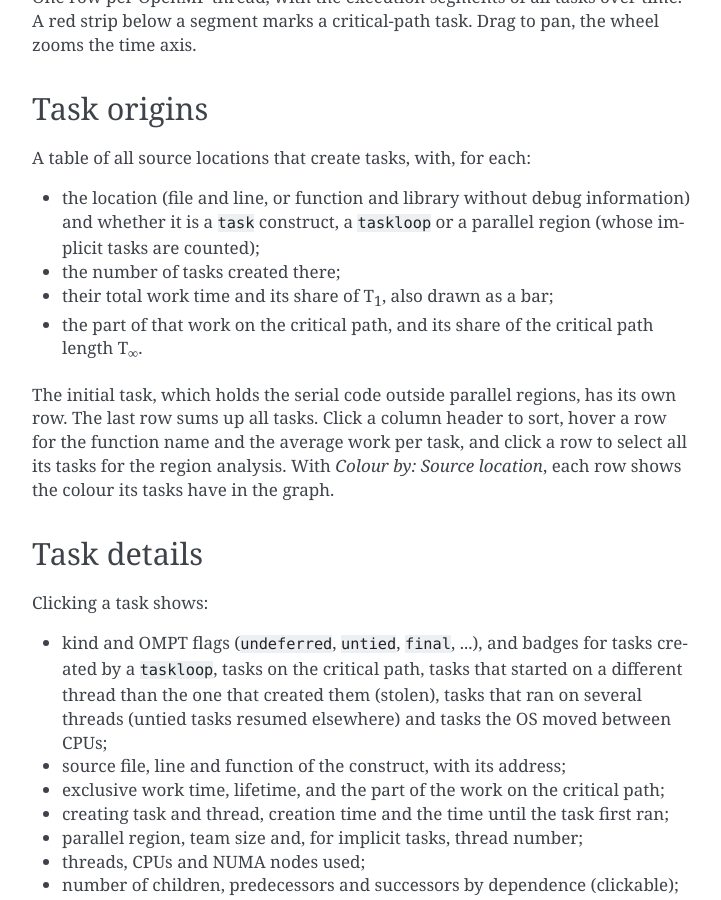
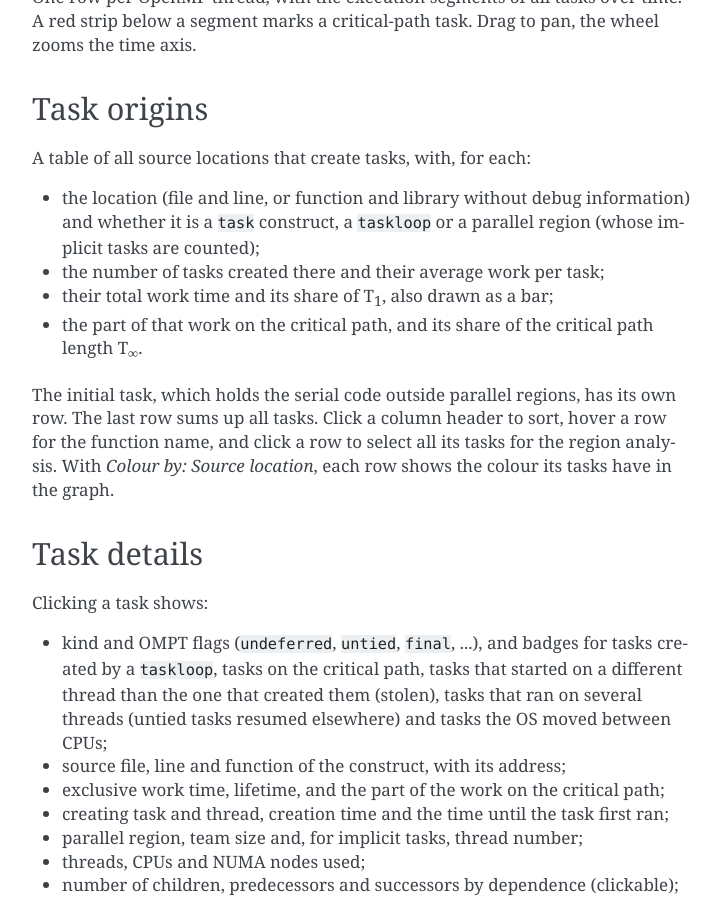
Before and after one commit to cniethammer/temanejo2, a Sphinx documentation site: the page built from docs/gui.rst, in a window 1280 px wide and 900 px high, scrolled down 1257 px. Shown: the whole window, without its empty margins (388-1109 px from the left). Built offline with Sphinx 7.4.7, drawn with Linux system fonts in a browser that asks for light colours.

Commit message:
Show average task duration in the task origins table
Add a sortable "Avg." column (work / number of tasks) to the task
origins table, and the overall average to the total row.

To fit the extra column into the default panel width, each origin's
first line now holds location, kind and share bar, and the second line
the numbers; the header has two matching rows.

Document the column in the GUI and metrics chapters.

Signed-off-by: Christoph Niethammer <niethammer@hlrs.de>
Co-Authored-By: Claude Opus 5.5 <noreply@anthropic.com>

```diff
--- a/docs/gui.rst
+++ b/docs/gui.rst
@@ -63,15 +63,14 @@ A table of all source locations that create tasks, with, for each:
 * the location (file and line, or function and library without debug
   information) and whether it is a ``task`` construct, a ``taskloop`` or a
   parallel region (whose implicit tasks are counted);
-* the number of tasks created there;
+* the number of tasks created there and their average work per task;
 * their total work time and its share of T\ :sub:`1`, also drawn as a bar;
 * the part of that work on the critical path, and its share of the critical
   path length T\ :sub:`∞`.
 
 The initial task, which holds the serial code outside parallel regions, has
 its own row. The last row sums up all tasks. Click a column header to sort,
-hover a row for the function name and the average work per task, and click a
-row to select all its tasks for the region analysis. With *Colour by: Source
+hover a row for the function name, and click a row to select all its tasks for the region analysis. With *Colour by: Source
 location*, each row shows the colour its tasks have in the graph.
 
 Task details
--- a/docs/metrics.rst
+++ b/docs/metrics.rst
@@ -98,8 +98,10 @@ Crit.
    Σ\ :sub:`t∈G` of each task's work on the critical path, and its share of
    T\ :sub:`∞` in percent. The column sums to T\ :sub:`∞` (100 %).
 
-Average per task (tooltip)
-   Work / number of tasks.
+Avg.
+   Average work per task: Work / Tasks. A small average with many tasks
+   points to tasks too fine-grained for the overhead of creating and
+   scheduling them.
 
 Every task belongs to exactly one group, so the rows add up to the totals of
 the process.
```
Also changed, not shown: 2 other files.
